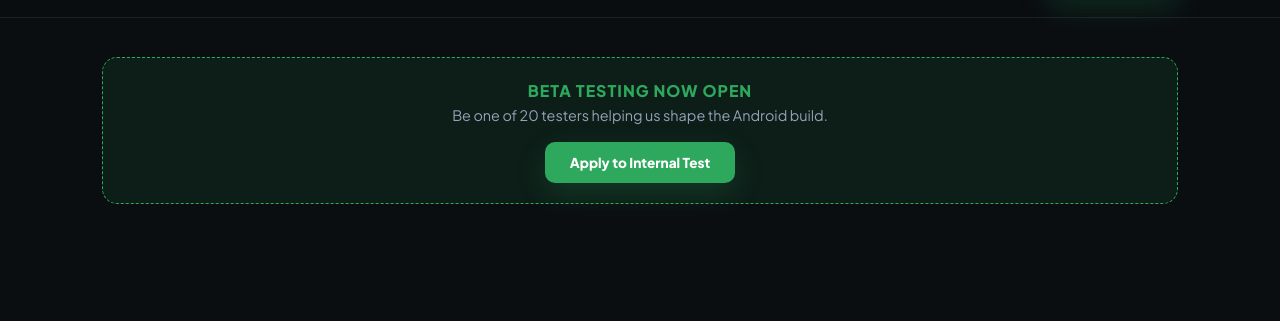
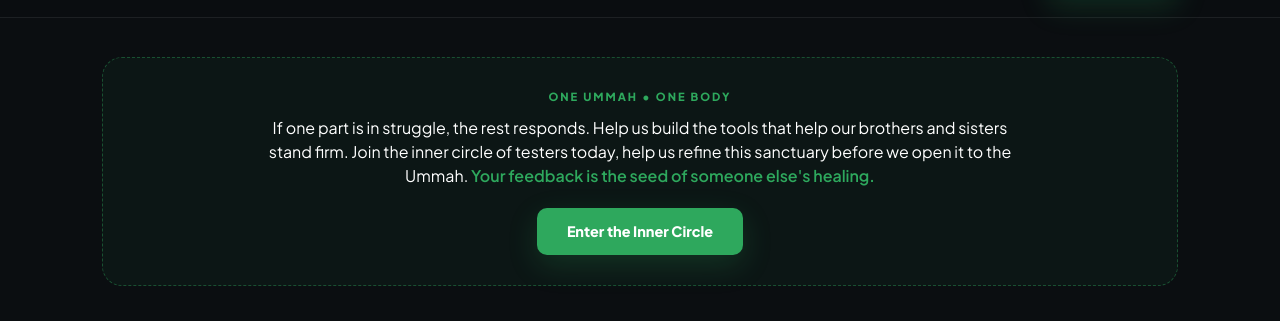
Before and after one commit to HasaanM1/strivers-landing, a plain HTML site: page index.html in a window 1280 px wide. Shown: the part 63-384 px from the top of the page. Drawn offline with Linux system fonts and the light colour scheme; a web font is replaced by a local one.

```diff
--- a/index.html
+++ b/index.html
@@ -38,13 +38,13 @@
         .logo { font-weight: 800; font-size: 1.5rem; color: var(--text-main); text-decoration: none; letter-spacing: -1px; }
         .logo span { color: var(--emerald); }
 
-        /* --- Beta Announcement --- */
+        /* --- Beta Announcement (The Sanctuary Bar) --- */
         .beta-bar {
-            background: rgba(46, 168, 93, 0.1);
-            border: 1px dashed var(--emerald);
+            background: rgba(46, 168, 93, 0.05);
+            border: 1px dashed rgba(46, 168, 93, 0.4);
             margin: 120px 8% -60px;
-            padding: 20px;
-            border-radius: 15px;
+            padding: 30px 20px;
+            border-radius: 20px;
             text-align: center;
             position: relative;
             z-index: 10;
@@ -82,7 +82,6 @@
         /* --- Ramadan Section --- */
         .ramadan-roadmap { background: linear-gradient(180deg, var(--app-bg) 0%, #064e3b 100%); padding: 100px 8%; }
         .roadmap-card { background: rgba(255,255,255,0.05); padding: 30px; border-radius: 24px; border: 1px solid rgba(46, 168, 93, 0.3); transition: 0.3s; }
-        .roadmap-card:hover { border-color: var(--emerald); }
 
         /* --- Legal --- */
         #legalModal { display:none; position:fixed; top:0; left:0; width:100%; height:100%; background:rgba(0,0,0,0.9); z-index:2000; overflow-y:auto; padding:50px 8%; }
@@ -94,6 +93,7 @@
         @media (max-width: 768px) {
             .container { grid-template-columns: 1fr; text-align: center; }
             .order-mobile { order: -1; }
+            .beta-bar { margin-top: 100px; }
         }
     </style>
 </head>
@@ -105,9 +105,11 @@
     </nav>
 
     <div class="beta-bar">
-        <p style="font-weight: 800; color: var(--emerald); letter-spacing: 1px;">BETA TESTING NOW OPEN</p>
-        <p style="font-size: 0.9rem; margin-bottom: 15px; color: var(--text-dim);">Be one of 20 testers helping us shape the Android build.</p>
-        <a href="https://docs.google.com/forms/d/e/1FAIpQLScvD3NwJgKy-ggpozN5mrW4punDpX7BlxRrLzjyWgrdIFI3CA/viewform?usp=dialog" target="_blank" class="btn-main" style="padding: 10px 25px; font-size: 0.85rem; border-radius: 10px;">Apply to Internal Test</a>
+        <p style="font-weight: 800; color: var(--emerald); letter-spacing: 2px; font-size: 0.7rem; margin-bottom: 10px;">ONE UMMAH • ONE BODY</p>
+        <p style="font-size: 1rem; margin-bottom: 20px; color: var(--text-main); max-width: 750px; margin-inline: auto; font-weight: 400; line-height: 1.5;">
+            If one part is in struggle, the rest responds. Help us build the tools that help our brothers and sisters stand firm. Join the inner circle of testers today, help us refine this sanctuary before we open it to the Ummah. <span style="color: var(--emerald); font-weight: 600;">Your feedback is the seed of someone else's healing.</span>
+        </p>
+        <a href="https://docs.google.com/forms/d/e/1FAIpQLScvD3NwJgKy-ggpozN5mrW4punDpX7BlxRrLzjyWgrdIFI3CA/viewform?usp=dialog" target="_blank" class="btn-main" style="padding: 12px 30px; font-size: 0.9rem; border-radius: 10px;">Enter the Inner Circle</a>
     </div>
 
     <header class="hero">
@@ -212,7 +214,6 @@
     </div>
 
     <script>
-        // Pulse animation
         const heartsEl = document.getElementById('live-hearts');
         setInterval(() => {
             if(heartsEl) {
@@ -222,10 +223,9 @@
             }
         }, 4000);
 
-        // Legal Logic
         const legalData = {
-            privacy: `<h2 style="color:white; margin-bottom:20px;">Privacy Policy</h2><p>Your privacy is sacred. We encrypt your data and never share it with third parties.</p>`,
-            terms: `<h2 style="color:white; margin-bottom:20px;">Terms of Use</h2><p>By using Strivers, you commit to a journey of growth and respectful community conduct.</p>`
+            privacy: `<h2 style="color:white; margin-bottom:20px;">Privacy Policy</h2><p>Your privacy is our priority. We encrypt your data and never share it with third parties.</p>`,
+            terms: `<h2 style="color:white; margin-bottom:20px;">Terms of Use</h2><p>Strivers is a spiritual tool for habit growth and communal support.</p>`
         };
 
         function showLegal(type) {
@@ -239,7 +239,6 @@
             document.body.style.overflow = 'auto';
         }
 
-        // Intersection Observer for animations
         const observer = new IntersectionObserver((entries) => {
             entries.forEach(entry => {
                 if (entry.isIntersecting) {
```
